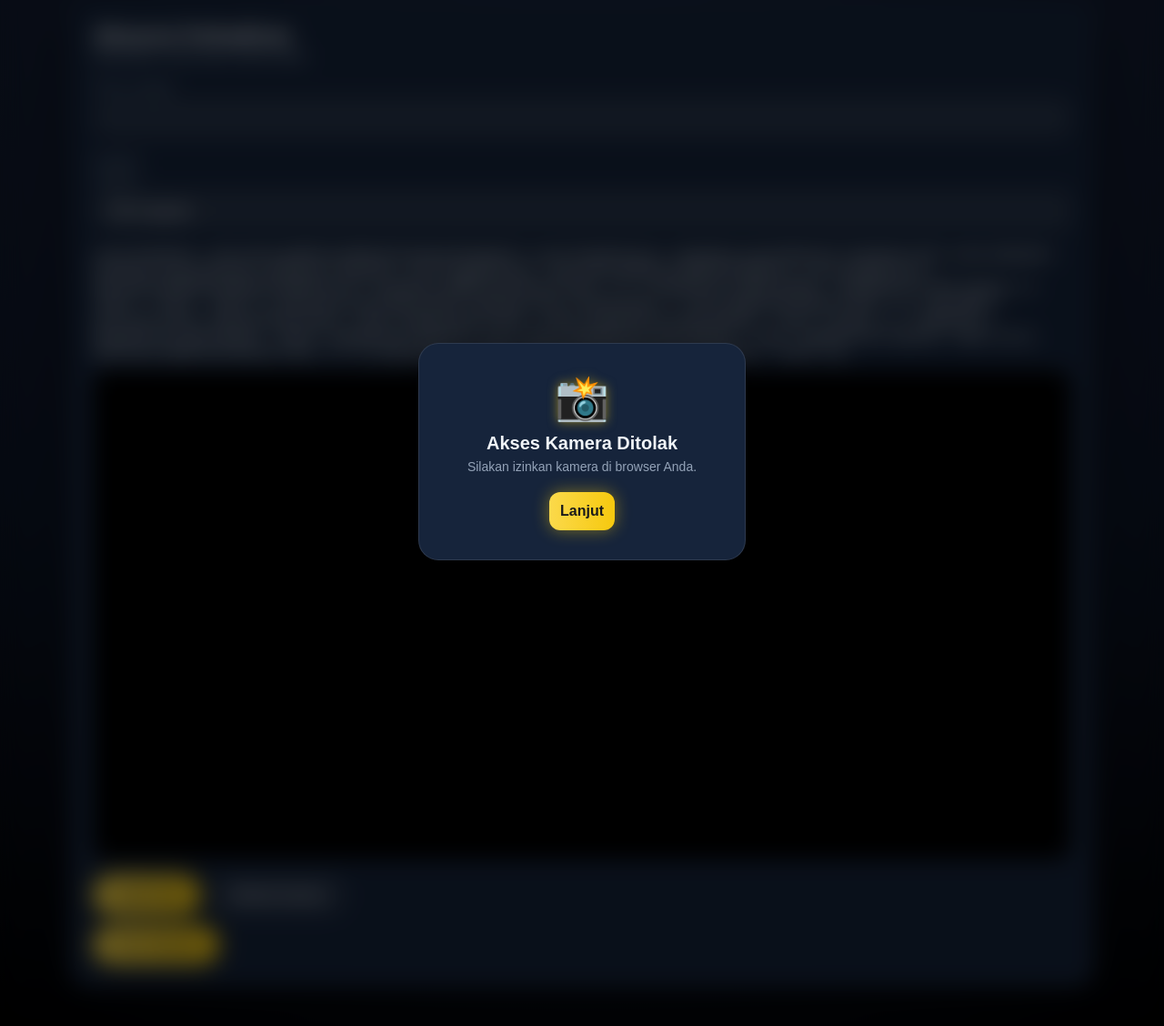
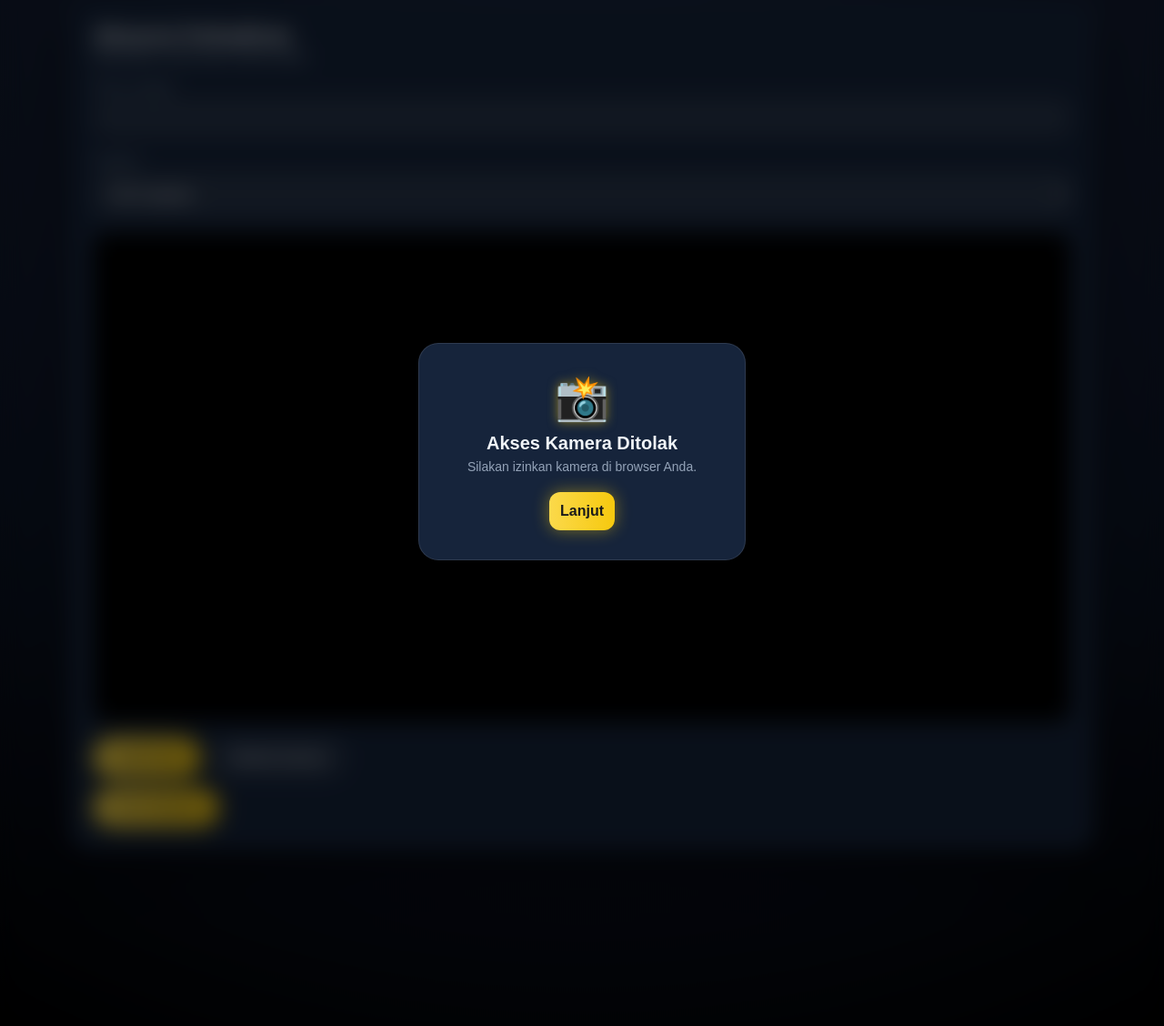
Before and after one commit to Azraelzinovia/WEB_PERMATA, a Flask app: page / in a window 1280 px wide. Shown: the part 153-1281 px from the top of the page at 91% size. Run offline with Flask 3, Linux system fonts and the light colour scheme.

Commit message:
fix index kegiatan dropdown

```diff
--- a/templates/index.html
+++ b/templates/index.html
@@ -27,7 +27,6 @@
     </div>
 </div>
 
-
 <!-- MAIN -->
 <div class="main">
     <div class="card">
@@ -42,97 +41,24 @@
                 <label for="name">Nama Lengkap</label>
                 <input type="text" id="name" name="name" required>
             </div>
+
             <!-- Kegiatan -->
             <div class="form-group">
                 <label for="kegiatan">Kegiatan</label>
-<div class="form-group">
-    <label for="kegiatan">Kegiatan</label>
-
-    <div class="dropdown-custom" id="dropdownKegiatan">
-        <div class="dropdown-selected">Pilih Kegiatan</div>
-
-        <div class="dropdown-list">
-            <div class="dropdown-item">PA</div>
-            <div class="dropdown-item">KP</div>
-            <div class="dropdown-item">OLAHRAGA</div>
-            <div class="dropdown-item">LAINNYA</div>
-        </div>
+                <select id="kegiatan" name="kegiatan" required class="input-text">
+                    <option value="">Pilih Kegiatan</option>
+                    <option value="PA">PA</option>
+                    <option value="KP">KP</option>
+                    <option value="OLAHRAGA">OLAHRAGA</option>
+                    <option value="LAINNYA">LAINNYA</option>
+                </select>
             </div>
 
-    <input type="hidden" id="kegiatan" name="kegiatan" required>
-
-    <input type="text" id="kegiatanLain" name="kegiatanLain"
-           placeholder="Tulis kegiatan lain..."
-           style="display:none; margin-top:10px;">
-</div>
-
-    <div id="kegiatanLainWrap" style="display:none; margin-top:10px;">
-        <input type="text" id="kegiatanLain"
-               name="kegiatanLain"
-               placeholder="Tulis kegiatan lainnya..."
-               class="input-text" />
-    </div>
-</div>
-
-<!-- Input keterangan lainnya -->
-<div class="form-group" id="kegiatanLainWrapper" style="display:none;">
-    <label for="kegiatanLain">Keterangan Lainnya</label>
-    <input type="text" id="kegiatanLain" name="kegiatanLain">
-</div>
-
-
-<!-- Input tambahan jika memilih "Lainnya" -->
+            <!-- Jika pilih Lainnya -->
             <div class="form-group" id="kegiatanLainWrapper" style="display:none;">
                 <label for="kegiatanLain">Keterangan Kegiatan</label>
-    <input type="text" id="kegiatanLain" name="kegiatanLain" placeholder="Tulis kegiatan lainnya">
+                <input type="text" id="kegiatanLain" name="kegiatanLain" placeholder="Tulis kegiatan lainnya...">
             </div>
-
-<script>
-document.getElementById("kegiatan").addEventListener("change", function() {
-    const wrapper = document.getElementById("kegiatanLainWrapper");
-    if (this.value === "LAINNYA") {
-        wrapper.style.display = "block";
-        document.getElementById("kegiatanLain").required = true;
-    } else {
-        wrapper.style.display = "none";
-        document.getElementById("kegiatanLain").required = false;
-    }
-});
-</script>
-const dropdown = document.getElementById("dropdownKegiatan");
-const dropdownList = dropdown.querySelector(".dropdown-list");
-const selected = dropdown.querySelector(".dropdown-selected");
-const kegiatanInput = document.getElementById("kegiatan");
-const kegiatanLain = document.getElementById("kegiatanLain");
-
-dropdown.addEventListener("click", () => {
-    dropdownList.style.display = dropdownList.style.display === "block" ? "none" : "block";
-});
-
-document.querySelectorAll(".dropdown-item").forEach(item => {
-    item.addEventListener("click", () => {
-        let value = item.textContent;
-
-        selected.textContent = value;
-        kegiatanInput.value = value;
-
-        dropdownList.style.display = "none";
-
-        if (value === "LAINNYA") {
-            kegiatanLain.style.display = "block";
-            kegiatanLain.required = true;
-        } else {
-            kegiatanLain.style.display = "none";
-            kegiatanLain.required = false;
-        }
-    });
-});
-
-document.addEventListener("click", e => {
-    if (!dropdown.contains(e.target)) {
-        dropdownList.style.display = "none";
-    }
-});
 
             <!-- Kamera -->
             <div class="camera-wrapper">
@@ -154,7 +80,6 @@ document.addEventListener("click", e => {
     </div>
 </div>
 
-
 <!-- NOTIFICATION POPUP -->
 <input type="checkbox" id="notifToggle" hidden>
 
@@ -167,11 +92,24 @@ document.addEventListener("click", e => {
     </div>
 </div>
 
-
-
 <!-- SCRIPT -->
 <script>
 
+// Dropdown kegiatan
+document.getElementById("kegiatan").addEventListener("change", function () {
+    const wrap = document.getElementById("kegiatanLainWrapper");
+
+    if (this.value === "LAINNYA") {
+        wrap.style.display = "block";
+        document.getElementById("kegiatanLain").required = true;
+    } else {
+        wrap.style.display = "none";
+        document.getElementById("kegiatanLain").required = false;
+        document.getElementById("kegiatanLain").value = "";
+    }
+});
+
+// CAMERA CONFIG
 const video = document.getElementById("video");
 const canvas = document.getElementById("canvas");
 const imageData = document.getElementById("imageData");
@@ -180,9 +118,6 @@ const refreshBtn = document.getElementById("refreshBtn");
 
 let stream;
 
-// ===============================
-//  START CAMERA
-// ===============================
 async function startCamera() {
     try {
         stream = await navigator.mediaDevices.getUserMedia({ video: true });
@@ -194,20 +129,12 @@ async function startCamera() {
 
 startCamera();
 
-
-// ===============================
-//  POPUP FUNCTION
-// ===============================
 function showPopup(title, message) {
     document.getElementById("notifTitle").innerText = title;
     document.getElementById("notifMessage").innerText = message;
     document.getElementById("notifToggle").checked = true;
 }
 
-
-// ===============================
-//  CHECK IF CANVAS IS BLANK
-// ===============================
 function isCanvasBlank(cv) {
     const blank = document.createElement("canvas");
     blank.width = cv.width;
@@ -215,13 +142,7 @@ function isCanvasBlank(cv) {
     return cv.toDataURL() === blank.toDataURL();
 }
 
-
-// ===============================
-//  CAPTURE FOTO
-// ===============================
 captureBtn.onclick = () => {
-
-    // pastikan kamera aktif
     if (!video.srcObject) {
         showPopup("Kamera Tidak Aktif", "Hidupkan kamera terlebih dahulu.");
         return;
@@ -237,7 +158,6 @@ captureBtn.onclick = () => {
 
     ctx.drawImage(video, 0, 0, canvas.width, canvas.height);
 
-    // cek foto hitam / blank
     if (isCanvasBlank(canvas)) {
         showPopup("Foto Gagal", "Kamera belum aktif atau kondisi terlalu gelap.");
         return;
@@ -248,44 +168,12 @@ captureBtn.onclick = () => {
     showPopup("Foto Berhasil!", "Foto berhasil diambil dan diperkecil.");
 };
 
+refreshBtn.onclick = () => startCamera();
 
-// ===============================
-//  REFRESH KAMERA
-// ===============================
-refreshBtn.onclick = () => {
-    startCamera();
-};
-
-
-// ===============================
-//  CEGAH SUBMIT TANPA FOTO
-// ===============================
 document.getElementById("absenForm").addEventListener("submit", function(e) {
     if (imageData.value.trim() === "") {
         e.preventDefault();
         showPopup("Tidak Bisa Submit", "Silakan ambil foto terlebih dahulu.");
-    }
-});
-document.getElementById("kegiatan").addEventListener("change", function() {
-    const wrapper = document.getElementById("kegiatanLainWrapper");
-    if (this.value === "LAINNYA") {
-        wrapper.style.display = "block";
-        document.getElementById("kegiatanLain").required = true;
-    } else {
-        wrapper.style.display = "none";
-        document.getElementById("kegiatanLain").required = false;
-    }
-});
-document.getElementById("kegiatan").addEventListener("change", function () {
-    const wrap = document.getElementById("kegiatanLainWrap");
-
-    if (this.value === "LAINNYA") {
-        wrap.style.display = "block";
-        document.getElementById("kegiatanLain").required = true;
-    } else {
-        wrap.style.display = "none";
-        document.getElementById("kegiatanLain").required = false;
-        document.getElementById("kegiatanLain").value = "";
     }
 });
 
```
Lines whose indentation alone changed are shown as unchanged.
